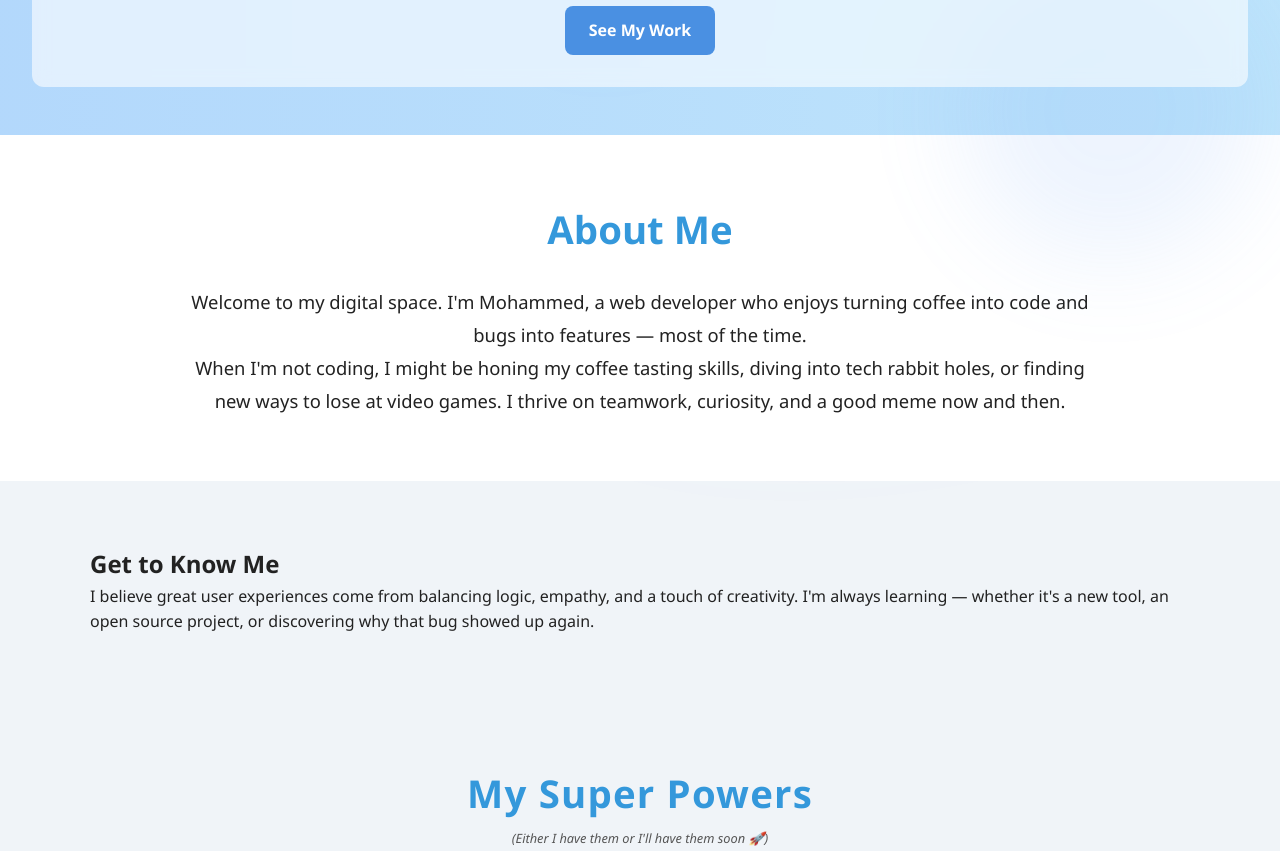
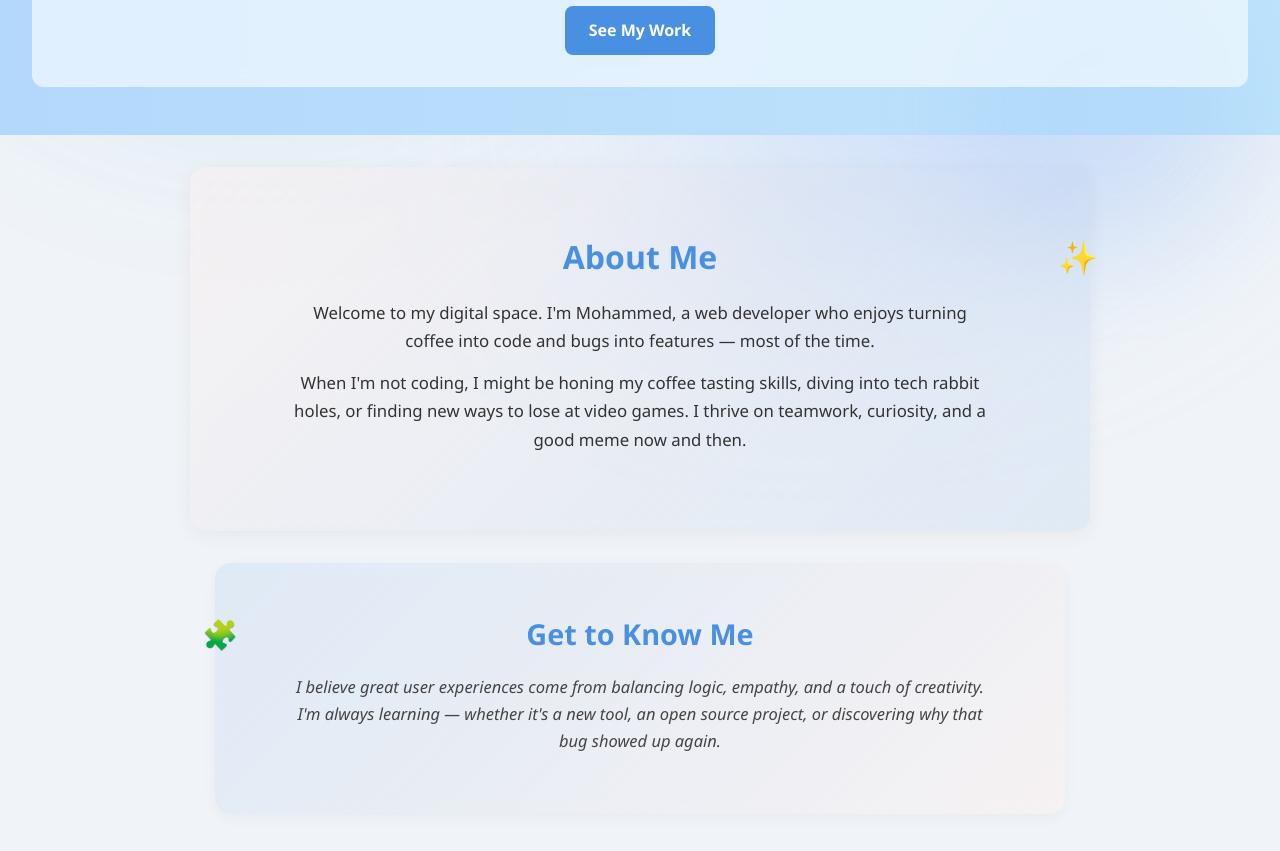
Before and after one commit to Mohammed-star-eng/01-My-personal-website, a plain HTML site: page index.html in a window 1280 px wide. Shown: the part 520-1371 px from the top of the page. Drawn offline with Linux system fonts and the light colour scheme.

Commit message:
Add bio and bio-addendum sections with styling for improved presentation

```diff
--- a/style.css
+++ b/style.css
@@ -615,3 +615,82 @@ body::after {
   padding: 2rem;
   border-radius: 12px;
 }
+.bio {
+  background: linear-gradient(135deg, rgba(255,239,235,0.4), rgba(74,144,226,0.1));
+  padding: 4rem 1rem;
+  border-radius: 1rem;
+  margin: 2rem auto;
+  max-width: 900px;
+  box-shadow: 0 4px 20px rgba(0,0,0,0.05);
+  backdrop-filter: blur(6px);
+  transition: transform 0.3s ease;
+}
+
+.bio:hover {
+  transform: translateY(-4px);
+}
+
+.bio h2 {
+  text-align: center;
+  font-size: 2rem;
+  margin-bottom: 1rem;
+  color: #4a90e2;
+  font-weight: 700;
+  position: relative;
+}
+
+.bio h2::after {
+  content: "✨";
+  position: absolute;
+  right: -1.5rem;
+  top: 0;
+}
+
+.bio p {
+  font-size: 1.05rem;
+  line-height: 1.7;
+  color: #333;
+  text-align: center;
+  max-width: 700px;
+  margin: 0.8rem auto;
+}
+.bio-addendum {
+  background: linear-gradient(135deg, rgba(74,144,226,0.1), rgba(255,239,235,0.4));
+  padding: 3rem 1rem;
+  border-radius: 1rem;
+  margin: 2rem auto 3rem;
+  max-width: 850px;
+  box-shadow: 0 4px 15px rgba(0,0,0,0.04);
+  backdrop-filter: blur(5px);
+  transition: transform 0.3s ease;
+}
+
+.bio-addendum:hover {
+  transform: translateY(-3px);
+}
+
+.bio-addendum h2 {
+  text-align: center;
+  font-size: 1.8rem;
+  margin-bottom: 1rem;
+  color: #4a90e2;
+  font-weight: 600;
+  position: relative;
+}
+
+.bio-addendum h2::before {
+  content: "🧩";
+  position: absolute;
+  left: -1.8rem;
+  top: 0;
+}
+
+.bio-addendum p {
+  font-size: 1.03rem;
+  line-height: 1.65;
+  color: #444;
+  max-width: 700px;
+  margin: 0.7rem auto;
+  text-align: center;
+  font-style: italic;
+}
```
